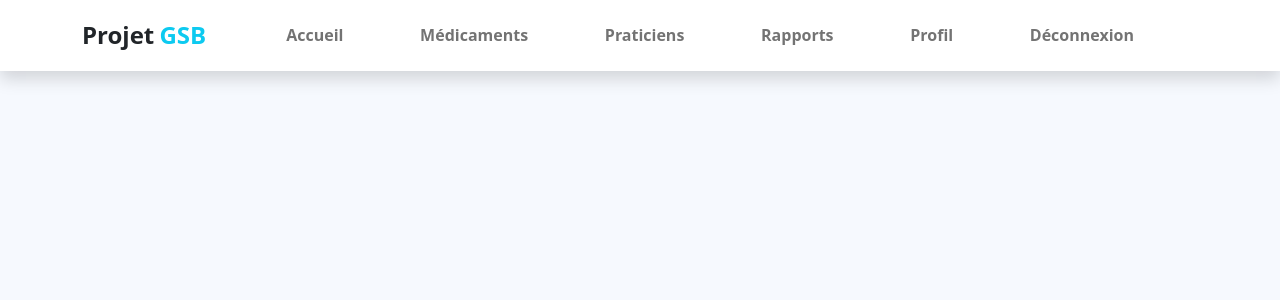
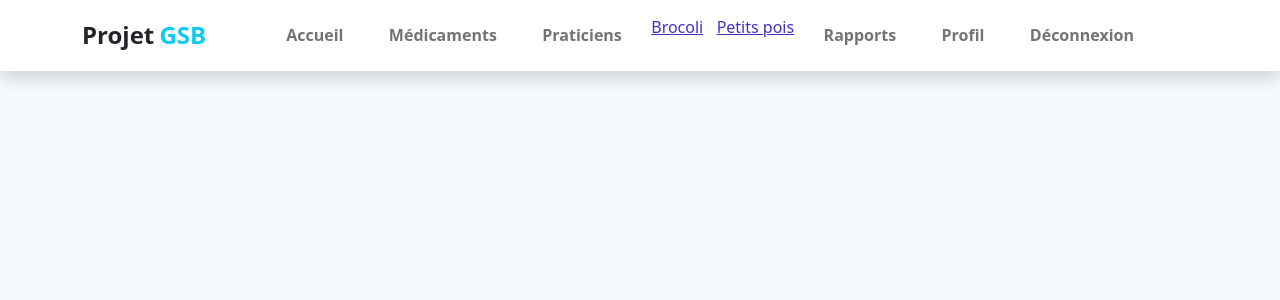
Before and after one commit to aminuw/projet1, a PHP site: page /vues/v_header.php in a window 1280 px wide. Shown: the top 300 px of the page. Run offline with PHP 8.4, Linux system fonts and the light colour scheme.

Commit message:
Quelques MAJ, à continuer ...

```diff
--- a/modele/praticien.modele.inc.php
+++ b/modele/praticien.modele.inc.php
@@ -106,7 +106,7 @@ function addPraticien($pra_num, $pra_prenom, $pra_nom, $pra_adresse, $pra_cp, $p
         $stmt->execute();
 
         if (!empty($spe_code)) {
-            // Check if a specialty is already associated with the practitioner
+
             $req = 'SELECT COUNT(*) FROM posseder WHERE PRA_NUM = :pra_num AND SPE_CODE = :spe_code';
             $stmt = $monPdo->prepare($req);
             $stmt->bindParam(':pra_num', $pra_num, PDO::PARAM_INT);
@@ -174,7 +174,6 @@ function getSpecialitePraticien($id)
     $stmt->execute();
     $result = $stmt->fetchAll(PDO::FETCH_COLUMN);
 
-    // Retourne "Non spécifié" si aucune spécialité trouvée
     if (empty($result)) {
         return ["Non spécifiée"];
     }
@@ -226,7 +225,6 @@ function updatePraticien($pra_num, $pra_prenom, $pra_nom, $pra_adresse, $pra_cp,
         $stmt->execute();
 
         if (!empty($spe_code)) {
-            // Check if a specialty is already associated with the practitioner
             $req = 'SELECT COUNT(*) FROM posseder WHERE PRA_NUM = :pra_num AND SPE_CODE = :spe_code';
             $stmt = $monPdo->prepare($req);
             $stmt->bindParam(':pra_num', $pra_num, PDO::PARAM_INT);
@@ -242,7 +240,6 @@ function updatePraticien($pra_num, $pra_prenom, $pra_nom, $pra_adresse, $pra_cp,
                 $stmt->execute();
             }
         } else {
-            // If no specialty is selected, delete all existing specialties for this practitioner
             $req = 'DELETE FROM posseder WHERE PRA_NUM = :pra_num';
             $stmt = $monPdo->prepare($req);
             $stmt->bindParam(':pra_num', $pra_num, PDO::PARAM_INT);
--- a/vues/v_afficherPraticien.php
+++ b/vues/v_afficherPraticien.php
@@ -22,7 +22,6 @@
                         <p><span class="carac">Département</span> : <?php echo $infos['Departement']; ?></p>
                     <?php endif; ?>
                     <input class="btn btn-info text-light valider col-6 col-sm-5 col-md-4 col-lg-3" type="button" onclick="history.go(-1)" value="Retour">
-                    <a href="index.php?uc=praticien&action=modifierpraticien&praticien=<?php echo $praticien['PRA_NUM']; ?>" class="btn btn-success text-light col-6 col-sm-5 col-md-4 col-lg-3 mt-2">Modifier le praticien</a>
                 </div>
             </div>
         </div>
--- a/vues/v_header.php
+++ b/vues/v_header.php
@@ -32,11 +32,13 @@
                         </li>
                         <li class="nav-item ">
                             <a class="nav-link btn-outline-info rounded-pill px-3 fw-bold" href="index.php?uc=praticien&action=formulairepraticien">Praticiens</a>
+                             <li id="sous-sousmenu"><a href="#">Brocoli</a></li>
+                        <li id="sous-sousmenu"><a href="#">Petits pois</a></li>
                         </li>
+
                         <li class="nav-item ">
                             <a class="nav-link btn-outline-info rounded-pill px-3 fw-bold" href="index.php?uc=rapport&action=saisir">Rapports</a>
                         </li>
-                        <!-- NOUVEAU LIEN -->
                         <li class="nav-item ">
                             <a class="nav-link btn-outline-info rounded-pill px-3 fw-bold" href="index.php?uc=connexion&action=profil">Profil</a>
                         </li>
```
Also changed, not shown: 1 other file.
